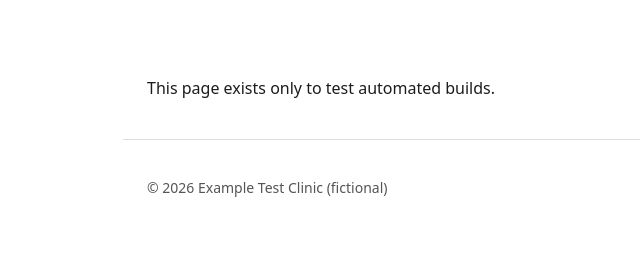
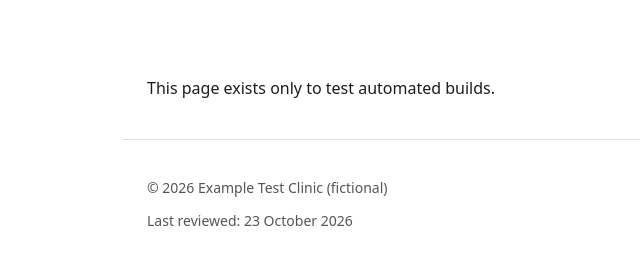
Before and after one commit to drpclau/claude-routine-pilot, a plain HTML site: page index.html in a window 1280 px wide. Shown: the part 135-400 px from the top of the page, without its empty margins (133-773 px from the left). Drawn offline with Linux system fonts and the light colour scheme.

Commit message:
[B-20261023-01] Add footer last-reviewed line (#2)
Claude-Session: https://claude.ai/code/session_01FLcyTZXyuxQaYnyTm4mwMu

Co-authored-by: Claude <noreply@anthropic.com>

```diff
--- a/index.html
+++ b/index.html
@@ -13,6 +13,6 @@
 <body>
   <header><h1>Example Test Clinic</h1><p>Fictional test site. Not a real practice.</p></header>
   <main><p>This page exists only to test automated builds.</p></main>
-  <footer><p>&copy; 2026 Example Test Clinic (fictional)</p></footer>
+  <footer><p>&copy; 2026 Example Test Clinic (fictional)</p><p>Last reviewed: 23 October 2026</p></footer>
 </body>
 </html>
```
